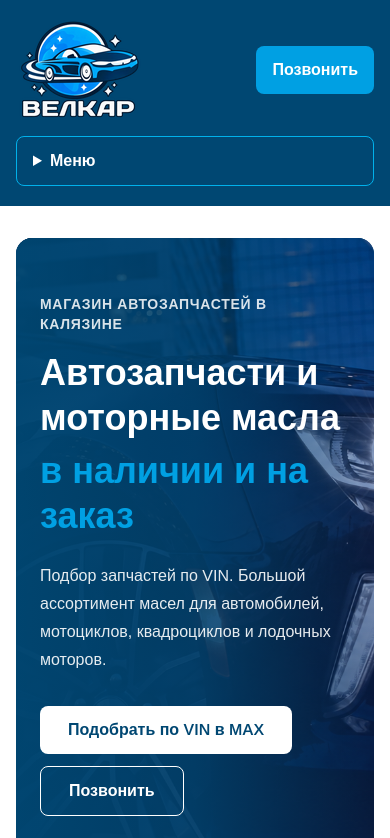
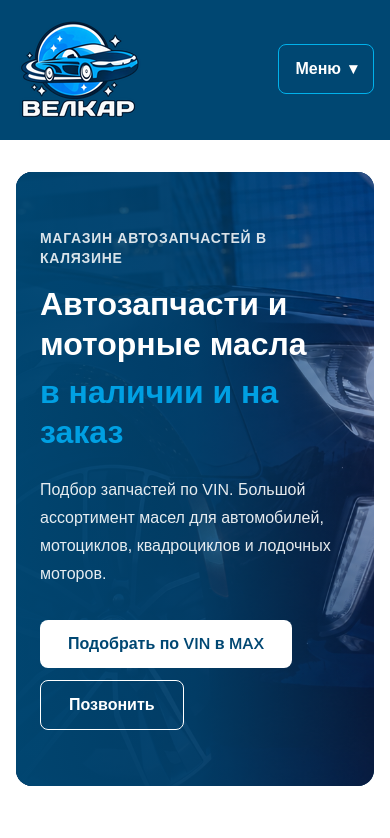
Before and after one commit to abvgzxn/auto-parts-web-project, a Next.js app: page / in a window 390 px wide. Shown: the top 838 px of the page. Built offline with nearby package versions, Linux system fonts and the light colour scheme.

Commit message:
refactor: improve responsive layout and navigation

```diff
--- a/src/app/globals.css
+++ b/src/app/globals.css
@@ -37,3 +37,18 @@ body {
   color: var(--foreground);
   font-family: var(--font-arimo), Arial, Helvetica, sans-serif;
 }
+/* Общий контейнер страницы, шапки и футера; не зависит от сканирования Tailwind. */
+.site-container {
+  width: 100%;
+  max-width: 80rem;
+  margin-inline: auto;
+  padding-inline: 1rem;
+
+  @media (min-width: 48rem) {
+    padding-inline: 1.5rem;
+  }
+
+  @media (min-width: 64rem) {
+    padding-inline: 2rem;
+  }
+}
--- a/src/app/page.tsx
+++ b/src/app/page.tsx
@@ -12,7 +12,7 @@ export default function Home() {
     <main className="min-h-screen bg-background">
       <SiteHeader />
 
-      <div className="mx-auto max-w-7xl px-4 py-8">
+      <div className="site-container flex flex-col gap-12 py-8 md:gap-16">
         <Hero />
         <Benefits />
         <Categories />
--- a/src/components/home/benefits.tsx
+++ b/src/components/home/benefits.tsx
@@ -25,7 +25,6 @@ export default function Benefits() {
   return (
     <section
       aria-labelledby="benefits-title"
-      className="py-12 md:py-16"
     >
       <h2
         id="benefits-title"
--- a/src/components/home/categories.tsx
+++ b/src/components/home/categories.tsx
@@ -37,7 +37,6 @@ export default function Categories() {
     <section
       id="assortment"
       aria-labelledby="categories-title"
-      className="py-12 md:py-16"
     >
       <h2
         id="categories-title"
--- a/src/components/home/contacts.tsx
+++ b/src/components/home/contacts.tsx
@@ -6,7 +6,6 @@ export default function Contacts() {
     <section
       id="contacts"
       aria-labelledby="contacts-title"
-      className="py-12 md:py-16"
     >
       <h2
         id="contacts-title"
--- a/src/components/home/hero.tsx
+++ b/src/components/home/hero.tsx
@@ -25,13 +25,13 @@ export default function Hero() {
 
       {/* Содержимое Hero */}
       <div className="relative z-10 flex min-h-[460px] items-center px-6 py-14 md:min-h-[540px] md:px-12 lg:px-16">
-        <div className="max-w-2xl">
+        <div className="min-w-0 max-w-2xl">
           <p className="mb-4 text-sm font-semibold uppercase tracking-wider text-white/85">
             Магазин автозапчастей в Калязине
           </p>
           <h1
             id="hero-title"
-            className="text-4xl font-bold leading-tight md:text-5xl lg:text-6xl"
+            className="text-[2rem] font-bold leading-tight sm:text-4xl md:text-5xl lg:text-6xl"
           >
             Автозапчасти и моторные масла
             <span className="mt-2 block text-brand-cyan">
@@ -51,7 +51,7 @@ export default function Hero() {
           href={siteConfig.maxUrl}
           target="_blank"
           rel="noopener noreferrer"
-          className="inline-flex min-h-12 items-center justify-center rounded-lg bg-white px-7 py-3 font-semibold text-brand-navy transition-colors hover:bg-surface focus-visible:outline-2 focus-visible:outline-offset-2 focus-visible:outline-white"
+          className="inline-flex min-h-12 max-w-full items-center justify-center rounded-lg bg-white px-7 py-3 text-center font-semibold text-brand-navy transition-colors hover:bg-surface focus-visible:outline-2 focus-visible:outline-offset-2 focus-visible:outline-white"
         >
           Подобрать по VIN в MAX
         </a>
--- a/src/components/home/oils.tsx
+++ b/src/components/home/oils.tsx
@@ -32,7 +32,7 @@ export default function Oils() {
     <section
       id="oils"
       aria-labelledby="oils-title"
-      className="rounded-2xl bg-brand-navy px-6 py-12 text-white md:px-10 md:py-16"
+      className="rounded-2xl bg-brand-navy px-4 py-12 text-white md:px-10 md:py-16"
     >
       <div className="max-w-3xl">
         <p className="text-sm font-semibold uppercase tracking-widest text-brand-light-blue">
--- a/src/components/home/selection.tsx
+++ b/src/components/home/selection.tsx
@@ -5,7 +5,7 @@ export default function Selection() {
     <section
       id="selection"
       aria-labelledby="selection-title"
-      className="mt-6 rounded-2xl bg-[#F3F7FA] px-6 py-12 md:mt-10 md:px-10 md:py-16"
+      className="rounded-2xl bg-[#F3F7FA] px-4 py-12 md:px-10 md:py-16"
     >
       <div className="max-w-3xl">
         <p className="text-sm font-semibold uppercase tracking-widest text-brand-cyan">
@@ -14,7 +14,7 @@ export default function Selection() {
 
         <h2
           id="selection-title"
-          className="mt-3 text-3xl font-bold text-brand-navy md:text-4xl"
+          className="mt-3 text-3xl font-bold text-brand-navy [overflow-wrap:anywhere] md:text-4xl"
         >
           Не знаете артикул? Подберём по VIN
         </h2>
@@ -40,7 +40,7 @@ export default function Selection() {
           <a
             key={phone.href}
             href={phone.href}
-            className="inline-flex min-h-12 items-center justify-center rounded-lg bg-brand-navy px-6 py-3 font-semibold text-white transition-colors hover:bg-brand-cyan"
+            className="inline-flex min-h-12 items-center justify-center whitespace-nowrap rounded-lg bg-brand-navy px-6 py-3 font-semibold text-white transition-colors hover:bg-brand-cyan"
           >
             {phone.label}
           </a>
--- a/src/components/site-footer.tsx
+++ b/src/components/site-footer.tsx
@@ -4,7 +4,7 @@ import { siteConfig } from "@/lib/site-config";
 export default function SiteFooter() {
   return (
     <footer className="bg-brand-navy text-white">
-      <div className="mx-auto max-w-7xl px-6 py-10 md:px-8">
+      <div className="site-container py-10">
         <div className="grid gap-8 md:grid-cols-3">
           <div>
             <Link href="/" className="text-2xl font-bold">
--- a/src/components/site-header.tsx
+++ b/src/components/site-header.tsx
@@ -15,7 +15,7 @@ const focusStyle =
 export default function SiteHeader() {
   return (
     <header className="bg-brand-navy text-white">
-      <div className="mx-auto flex max-w-7xl flex-wrap items-center justify-between gap-4 px-4 py-5 md:flex-nowrap md:px-6">
+      <div className="site-container relative flex flex-wrap items-center justify-between gap-x-4 py-5 md:flex-nowrap md:gap-4">
         <Link href="/" className={`shrink-0 rounded-lg ${focusStyle}`}>
           <BrandLogo width={125} height={100} />
         </Link>
@@ -37,18 +37,21 @@ export default function SiteHeader() {
 
         <a
           href={siteConfig.phones[0].href}
-          className={`shrink-0 rounded-lg bg-brand-cyan px-4 py-3 font-semibold text-white hover:bg-brand-light-blue ${focusStyle}`}
+          className={`hidden shrink-0 rounded-lg bg-white px-4 py-3 font-semibold text-brand-navy hover:bg-brand-gray md:inline-flex ${focusStyle}`}
         >
           Позвонить
         </a>
 
-        <details className="w-full min-w-0 rounded-lg border border-brand-light-blue md:hidden">
+        <details className="group w-full min-w-0 md:hidden">
           <summary
-            className={`min-h-12 cursor-pointer rounded-lg px-4 py-3 font-semibold hover:bg-white/10 ${focusStyle}`}
+            className={`absolute right-4 top-11 flex min-h-12 cursor-pointer list-none items-center gap-2 rounded-lg border border-brand-light-blue px-4 py-3 font-semibold hover:bg-white/10 [&::-webkit-details-marker]:hidden ${focusStyle}`}
           >
             Меню
+            <span aria-hidden="true" className="group-open:rotate-180">
+              ▾
+            </span>
           </summary>
-          <nav aria-label="Мобильная навигация" className="border-t border-brand-light-blue p-2">
+          <nav aria-label="Мобильная навигация" className="mt-4 border-t border-brand-light-blue pt-2">
             <ul>
               {navigationLinks.map(({ href, label }) => (
                 <li key={href}>
@@ -61,6 +64,12 @@ export default function SiteHeader() {
                 </li>
               ))}
             </ul>
+            <a
+              href={siteConfig.phones[0].href}
+              className={`mt-2 flex min-h-12 items-center justify-center rounded-lg bg-white px-4 py-3 font-semibold text-brand-navy hover:bg-brand-gray ${focusStyle}`}
+            >
+              Позвонить
+            </a>
           </nav>
         </details>
       </div>
```
